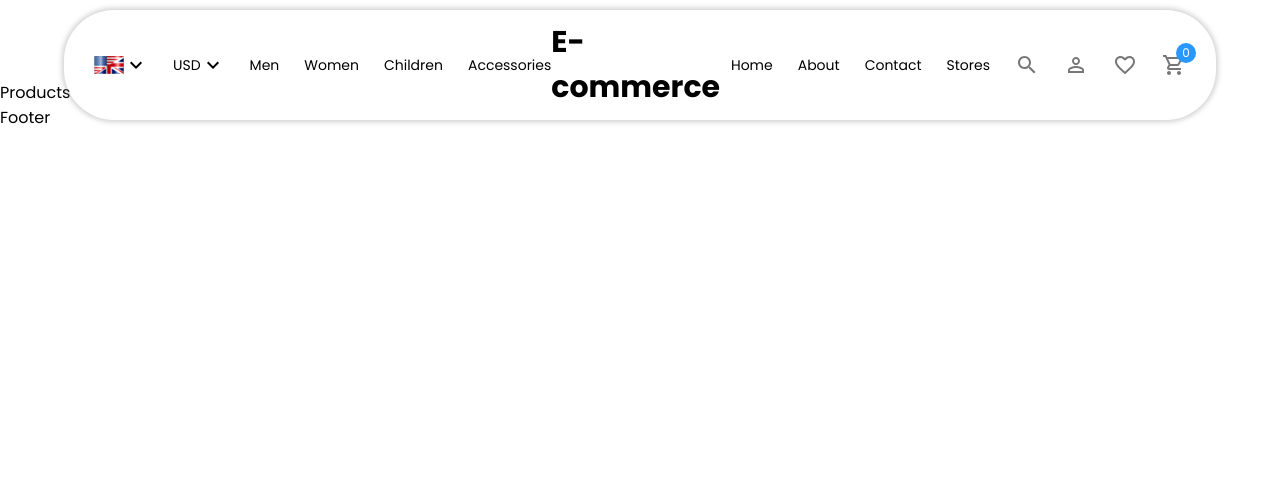
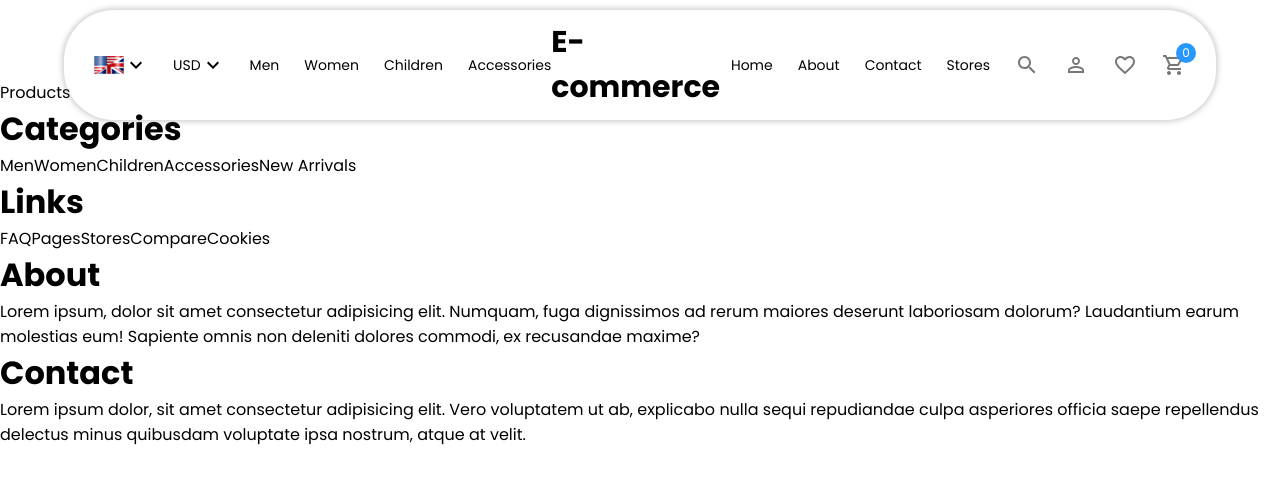
Before and after one commit to RizwanAhmed3000/E-commerce, a React (Create React App) app in the folder client/: page /products/1 in a window 1280 px wide. Shown: the top 484 px of the page. Built offline with nearby package versions, Linux system fonts and the light colour scheme.

Commit message:
footer in progress

```diff
--- a/client/src/Components/Footer/Footer.jsx
+++ b/client/src/Components/Footer/Footer.jsx
@@ -1,8 +1,40 @@
-import React from 'react'
+import './footer.scss'
 
 const Footer = () => {
     return (
-        <div>Footer</div>
+        <div className='footer'>
+            <div className="top">
+                <div className="item">
+                    <h1>
+                        Categories
+                    </h1>
+                    <span>Men</span>
+                    <span>Women</span>
+                    <span>Children</span>
+                    <span>Accessories</span>
+                    <span>New Arrivals</span>
+                </div>
+                <div className="item">
+                    <h1>
+                        Links
+                    </h1>
+                    <span>FAQ</span>
+                    <span>Pages</span>
+                    <span>Stores</span>
+                    <span>Compare</span>
+                    <span>Cookies</span>
+                </div>
+                <div className="item">
+                    <h1>About</h1>
+                    <span>Lorem ipsum, dolor sit amet consectetur adipisicing elit. Numquam, fuga dignissimos ad rerum maiores deserunt laboriosam dolorum? Laudantium earum molestias eum! Sapiente omnis non deleniti dolores commodi, ex recusandae maxime?</span>
+                </div>
+                <div className="item">
+                    <h1>Contact</h1>
+                    <span>Lorem ipsum dolor, sit amet consectetur adipisicing elit. Vero voluptatem ut ab, explicabo nulla sequi repudiandae culpa asperiores officia saepe repellendus delectus minus quibusdam voluptate ipsa nostrum, atque at velit.</span>
+                </div>
+            </div>
+            <div className="bootom"></div>
+        </div>
     )
 }
 
--- a/client/src/Components/Navbar/navbar.scss
+++ b/client/src/Components/Navbar/navbar.scss
@@ -4,7 +4,7 @@
     background-color: transparent;
 
     .wrapper {
-        width: 90%;
+        min-width: 90%;
         position: fixed;
         left: 50%;
         top: 10px;
@@ -15,11 +15,19 @@
         justify-content: space-between;
         box-shadow: 0px 0px 5px 2px #8080805c;
 
+        @media (max-width: 1024px) {
+            width: 100%;
+        }
+
         .item {
             display: flex;
             align-items: center;
             font-size: 14px;
             cursor: pointer;
+
+            @media (max-width: 1024px) {
+                font-size: 12px;
+            }
 
             .icon {
                 color: #777;
@@ -51,17 +59,31 @@
             display: flex;
             align-items: center;
             gap: 25px;
+
+            @media (max-width: 1024px) {
+                gap: 10px;
+            }
         }
 
         .center {
             display: flex;
             font-size: 20px;
+
+            @media (max-width: 1024px) {
+                .logo {
+                    font-size: 17px;
+                }
+            }
         }
 
         .right {
             display: flex;
             align-items: center;
             gap: 25px;
+
+            @media (max-width: 1024px) {
+                gap: 10px;
+            }
         }
     }
 }
```
